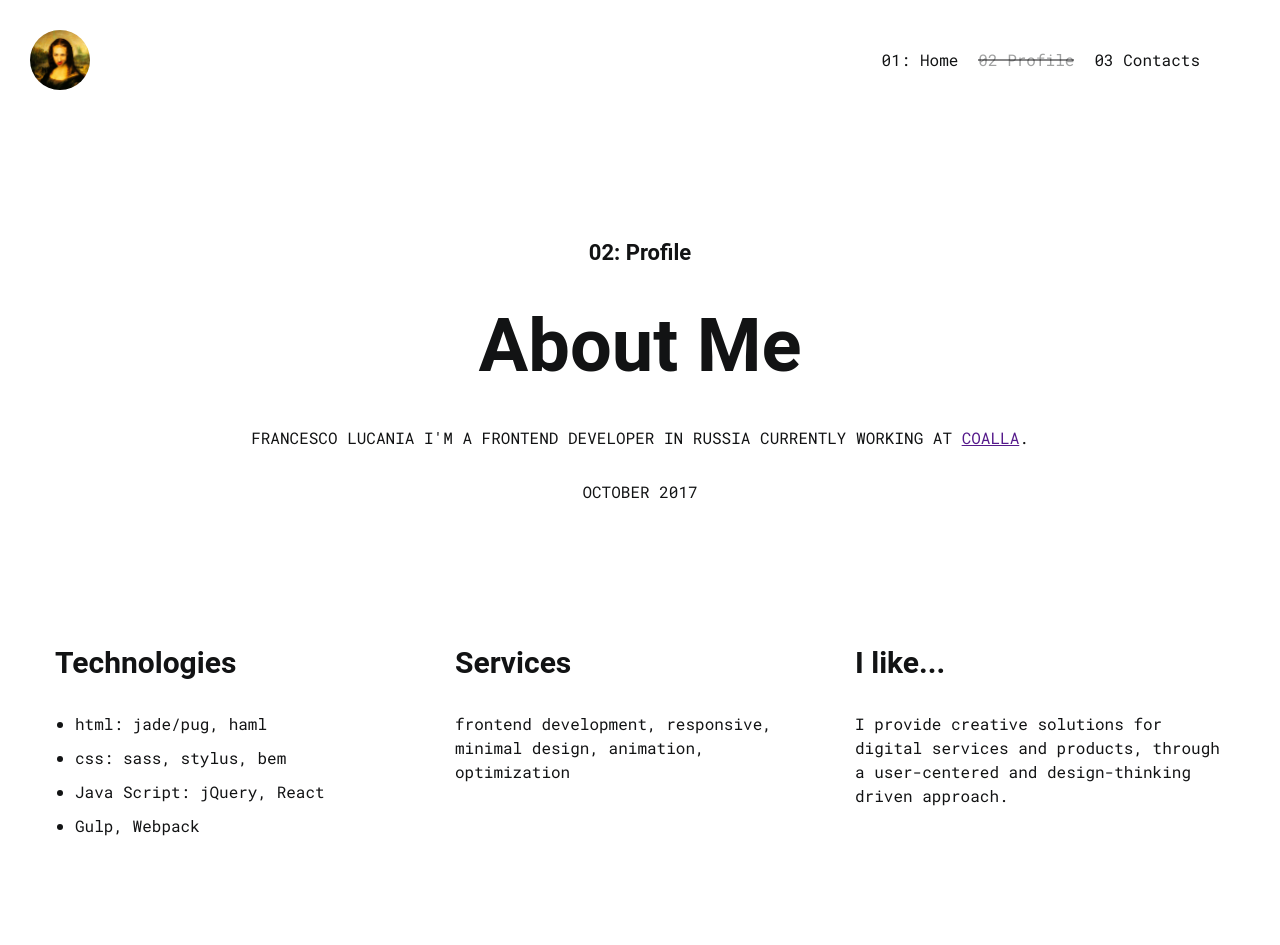
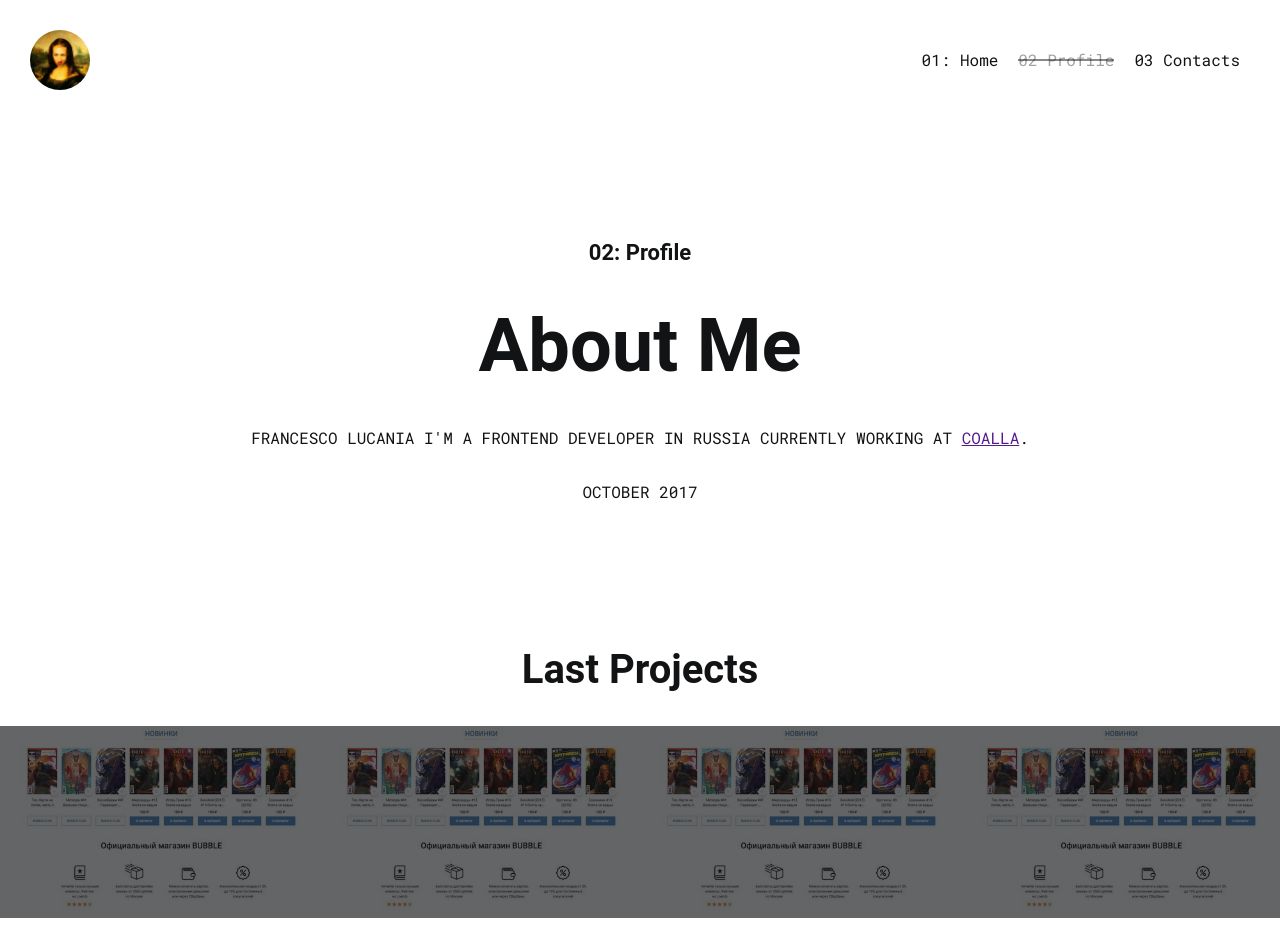
Before and after one commit to francescoLucania/fl-create, a React (Create React App) app: page /#/profile in a window 1280 px wide. Shown: the top 945 px of the page. Built offline with nearby package versions, Linux system fonts and the light colour scheme.

Commit message:
profile add slider + content + contacts page

```diff
--- a/package.json
+++ b/package.json
@@ -13,6 +13,8 @@
     "react-router": "^4.2.0",
     "react-router-dom": "^4.2.2",
     "react-scripts": "1.1.1",
+    "react-slick": "^0.22.3",
+    "slick-carousel": "^1.8.1",
     "styled-components": "^3.1.6"
   },
   "scripts": {
--- a/public/index.html
+++ b/public/index.html
@@ -20,7 +20,7 @@
       work correctly both with client-side routing and a non-root public URL.
       Learn how to configure a non-root public URL by running `npm run build`.
     -->
-    <title>React App</title>
+    <title>francesco lucania</title>
   </head>
   <body>
     <noscript>
--- a/src/StyleConfig.js
+++ b/src/StyleConfig.js
@@ -2,12 +2,27 @@ import styled, {css, ThemeProvider} from 'styled-components';
 import { rgba, size } from 'polished';
 
 // VARIABLE
+
+export const mqBreakpoints = [
+  {
+    breakpointsXS: 320,
+    breakpointsXM: 480,
+    breakpointsMD: 768,
+    breakpointsLG: 1000,
+    breakpointsXL: 1400
+
+  }
+];
+
 export const baseTheme = {
 
     // Responsive
-    breakpointsXS: '320',
-    breakpointsMD: '768',
-    breakpointsLG: '1000',
+    breakpointsXS: mqBreakpoints[0].breakpointsXS,
+    breakpointsXM: mqBreakpoints[0].breakpointsXM,
+    breakpointsMD: mqBreakpoints[0].breakpointsMD,
+    breakpointsLG: mqBreakpoints[0].breakpointsLG,
+    breakpointsXL: mqBreakpoints[0].breakpointsXL,
+
 
     // Container
     containerWidthXS: '100%',
@@ -46,8 +61,11 @@ export const baseTheme = {
 
 export const sizesMQ = {
     xs: baseTheme.breakpointsXS,
+    xm: baseTheme.breakpointsXM,
     md: baseTheme.breakpointsMD,
-    lg: baseTheme.breakpointsLG
+    lg: baseTheme.breakpointsLG,
+    xl: baseTheme.breakpointsXL
+
 };
 
 // Iterate through the sizes and create a media template
@@ -101,6 +119,11 @@ export const Container = styled.div`
     padding-left: ${props => props.theme.indentsLG};
     padding-right: ${props => props.theme.indentsLG};
     `}
+`;
+
+export const ParagraphTextSmall = styled.p`
+    font-size: 1.3rem;
+    line-height: 1.8;
 `;
 
 
@@ -172,8 +195,13 @@ export const Titleh4 = styled.h4`
 export const SectionTitle = styled.h2`
     font-family: ${props => props.theme.headingFontFamily};
     font-weight: ${props => props.theme.headingFontWeight};
-    font-size: 4rem;
-    line-height: 5.2rem;
+    font-size: 3.6rem;
+    line-height: 4.2rem;
+
+    ${media.md`
+      font-size: 4rem;
+      line-height: 5.2rem;
+    `}
 `;
 
 
--- a/src/components/Header/Header.js
+++ b/src/components/Header/Header.js
@@ -81,9 +81,9 @@ const HeaderBody = styled.header`
         width: 100%;
         height: auto;
         border: 0;
-        border-top-width: 8rem;
+        border-top-width: 7rem;
         border-style: solid;
-        border-color: rgba(${props => props.theme.colorBrand}, .5);
+        border-color: #fff;
         background: #fff;
         transition: all .6s;
 
@@ -170,61 +170,6 @@ const HeaderBody = styled.header`
         }
       }
     }
-
-    .site-navigate {
-
-      > ul {
-        display: flex;
-        padding-right: 4rem;
-
-        @include mq(xs) {
-          display: none;
-        }
-
-        > li {
-          padding: .3rem 1rem;
-
-          > a {
-            @include font(1.4rem,1.4rem);
-            position: relative;
-            display: block;
-            color: ${props => props.theme.colorBase};
-            white-space: nowrap;
-            text-decoration: none;
-
-            &:hover {
-              &::after {
-                width: 100%;
-              }
-            }
-
-            &::after {
-              position: absolute;
-              display: block;
-              top: 50%;
-              left: 0;
-              transform: translateY(-50%);
-              width: 0;
-              height: .3rem;
-              background: ${props => props.theme.colorBrand};
-              transition: all ${props => props.theme.transitionDurationBase};
-              content: '';
-            }
-          }
-
-          > a.is-current {
-            pointer-events: none;
-            color: ${props => props.theme.colorLightest};
-
-            &::after {
-              width: 100%;
-              height: .1rem;
-              background: ${props => props.theme.colorBase};
-            }
-          }
-        }
-      }
-    }
 `;
 
 const HeaderGrid = styled.div`
@@ -276,7 +221,6 @@ const HeaderNavigateBox = styled.div`
 
       > ul {
         display: flex;
-        padding-right: 4rem;
 
         > li {
           padding: .3rem 1rem;
--- a/src/components/Main/Main.js
+++ b/src/components/Main/Main.js
@@ -4,6 +4,8 @@ import Home from '../../pages/Home/Home';
 import Demo from '../../pages/Demo/Demo';
 import BlogPage from '../../pages/BlogPage/BlogPage';
 import Profile from '../../pages/Profile/Profile';
+import Contacts from '../../pages/Contacts/Contacts';
+
 
 // import About from '../../pages/About/About';
 // import Contacts from '../../pages/Contacts/Contacts';
@@ -77,6 +79,7 @@ class Main extends Component {
                     <Route exact path="/home" component={Home}/>
                     <Route path="/home/:id" component={BlogPage} />
                     <Route path="/profile" component={Profile} />
+                    <Route path="/Contacts" component={Contacts} />
                     <Route path="/demo" component={Demo} />
                     <Redirect from="/" exact to="/home" />
                 </Switch>
--- /dev/null
+++ b/src/components/ProjectsSlider/ProjectsSlider.js
@@ -0,0 +1,136 @@
+import React, {Component} from "react";
+import Slider from "react-slick";
+import "../../../node_modules/slick-carousel/slick/slick.css";
+import "../../../node_modules/slick-carousel/slick/slick-theme.css";
+
+// styles
+import styled, {css, ThemeProvider} from 'styled-components';
+import {rgba, size, ellipsis} from 'polished';
+import {mqBreakpoints, media, ParagraphTextSmall} from'../../StyleConfig';
+
+// files
+import projectImage1 from '../../assets/bubble.jpg';
+
+const ItemProject = styled.div`
+  position: relative;
+  color: #fff;
+
+  &:hover {
+    &::before {
+      opacity: .85;
+    }
+
+    > article {
+      opacity: 1;
+    }
+  }
+
+  > img {
+    vertical-align: top;
+  }
+
+  &::before,
+  > article {
+    position: absolute;
+    top: 0;
+    left: 0;
+    right: 0;
+    bottom: 0;
+    transition: ${props => props.theme.transitionDurationBase};
+  }
+
+  &::before {
+    z-index: 2;
+    background: ${props => props.theme.colorBase};
+    opacity: .85;
+    content: "";
+
+    ${media.lg`
+      padding: ${props => props.theme.indentsLG};
+      opacity: .65;
+    `}
+  }
+
+  > article {
+    z-index: 2;
+    display: flex;
+    flex-direction: column;
+    padding: ${props => props.theme.indentsXS};
+    color: #fff;
+
+    ${media.md`
+      padding: ${props => props.theme.indentsMD};
+    `}
+
+    ${media.lg`
+      padding: ${props => props.theme.indentsLG};
+      opacity: 0;
+    `}
+
+
+      > h4 {
+        font-family: ${props => props.theme.headingFontFamily};
+        font-weight: ${props => props.theme.headingFontWeight};
+        font-size: 1.8rem;
+        line-height: 2.4;
+      }
+
+      > a {
+        display: block;
+        margin-top: auto;
+        text-decoration: none;
+        color: ${props => props.theme.colorSound};
+      }
+  }
+`;
+
+class ProjectsSlider extends React.Component {
+  render() {
+    var settings = {
+      dots: false,
+      infinite: true,
+      speed: 700,
+      slidesToShow: 4,
+      slidesToScroll: 1,
+      arrows: false,
+      autoplay: true,
+      autoplaySpeed: 3000,
+      responsive: [
+  {
+    breakpoint: mqBreakpoints[0].breakpointsLG,
+    settings: {
+      slidesToShow: 3
+    }
+  },
+  {
+    breakpoint: mqBreakpoints[0].breakpointsMD,
+    settings: {
+      slidesToShow: 2
+    }
+  },
+  {
+    breakpoint: mqBreakpoints[0].breakpointsXM,
+    settings: {
+      slidesToShow: 1
+    }
+  }
+]
+    };
+    return (
+      <Slider {...settings}>
+        {this.props.items.map((item, index) =>
+          <ItemProject key={index}>
+            <img src={projectImage1} alt=""/>
+            <article>
+              <h4>{item.title}</h4>
+              <ParagraphTextSmall>{item.description}</ParagraphTextSmall>
+              <a href={item.url} target="_blank">read more</a>
+            </article>
+          </ItemProject>
+        )}
+      </Slider>
+    );
+  }
+}
+
+export default ProjectsSlider;
--- a/src/pages/BlogPage/BlogPage.js
+++ b/src/pages/BlogPage/BlogPage.js
@@ -98,6 +98,7 @@ const ArticleDate = styled.div`
   }
 
   componentDidMount () {
+    window.scrollTo(0, 0);
     this.setState({
       postLoad: true
     });
--- /dev/null
+++ b/src/pages/Contacts/Contacts.js
@@ -0,0 +1,39 @@
+import React, {Component} from 'react';
+import PagePromo from '../../components/PagePromo/PagePromo';
+
+// styles
+import {Container, SectionBox, PromoTitleH1, PromoTitleH2, TitleH2} from'../../StyleConfig';
+
+class Contacts extends Component {
+  constructor(props) {
+    super(props);
+    this.state = {
+      posts: []
+    };
+  }
+
+  componentDidMount () {
+    window.scrollTo(0, 0);
+  }
+
+  render() {
+    return (
+      <div>
+        <SectionBox>
+          <Container>
+          <PagePromo>
+            <header>
+              <PromoTitleH1>03: Contacts</PromoTitleH1>
+              <PromoTitleH2>Contact Me</PromoTitleH2>
+            </header>
+            <p>Email is the best way, to get in touch please use the form or email us at</p>
+            <p><a href='mailto:francescolucaniacom@gmail.com'>francescolucaniacom@gmail.com</a></p>
+          </PagePromo>
+          </Container>
+        </SectionBox>
+      </div>
+    )
+  }
+}
+
+export default Contacts;
--- a/src/pages/Home/Home.js
+++ b/src/pages/Home/Home.js
@@ -4,6 +4,7 @@ import {NavLink, Link} from 'react-router-dom';
 
 import BlogPage from '../../pages/BlogPage/BlogPage';
 import Loader from '../../components/Loader/Loader';
+
 
 // styles
 import styled, {css, ThemeProvider} from 'styled-components';
@@ -90,14 +91,13 @@ class Home extends Component {
   }
 
   componentDidMount () {
-
+    window.scrollTo(0, 0);
   }
 
   render() {
     return (
       <SectionBox>
         <Container>
-
           <Loader className={this.state.postsLoad ? 'is-hidden' : ''}><span>{loaderContent}</span></Loader>
           <HomeBlog id="list">
             {
@@ -119,8 +119,6 @@ class Home extends Component {
             }
 
           </HomeBlog>
-
-
         </Container>
       </SectionBox>
     )
--- a/src/pages/Profile/Profile.js
+++ b/src/pages/Profile/Profile.js
@@ -1,13 +1,61 @@
 import React, {Component} from 'react';
-import BLOG_API from '../../pages/Home/Home';
-import Loader from '../../components/Loader/Loader';
 import PagePromo from '../../components/PagePromo/PagePromo';
+import ProjectsSlider from '../../components/ProjectsSlider/ProjectsSlider';
 
 // styles
 import styled, {css, ThemeProvider} from 'styled-components';
 import {Container, SectionBox, Wysiwyg, media, ButtonLinkMod, PromoTitleH1, PromoTitleH2, TitleH2, SectionTitle, Titleh4, ListBox} from'../../StyleConfig';
 
-const ProfileContacts = styled.div`
+// files
+import projectImage1 from '../../assets/bubble.jpg';
+
+export const projectsContent = [
+
+  {
+    imageUrl: {projectImage1},
+    title: 'Bubble',
+    description: 'front-end for website of comic book publishing',
+    url: 'https://bubble.ru'
+  },
+
+  {
+    imageUrl: {projectImage1},
+    title: 'AST Company',
+    description: 'front-end for website of AST Company!',
+    url: 'http://ast-inter.ru/'
+  },
+
+
+  {
+    imageUrl: {projectImage1},
+    title: 'go-brother',
+    description: 'front-end for promo application',
+    url: 'http://go-brother.ru/color_for_business/'
+  },
+
+
+  {
+    imageUrl: {projectImage1},
+    title: 'FoamLine',
+    description: 'front-end for website of biggest russian manufacturer of flexible foam',
+    url: 'https://foamline.com'
+  },
+  {
+    imageUrl: {projectImage1},
+    title: 'smolinvest.com',
+    description: 'front-end for website investment portal of smolensk region',
+    url: 'https://smolinvest.com'
+  },
+  {
+    imageUrl: {projectImage1},
+    title: 'etoro',
+    description: 'landing page from etoro',
+    url: 'http://u-wdfl.ru/etoro/'
+  }
+]
+
+
+const ProfileInformationBlock = styled.div`
   text-align: center;
 
   > h2 {
@@ -21,33 +69,35 @@ const ProfileContacts = styled.div`
 
 const ProfileGrid = styled.div`
 
-  ${media.lg`
+  ${media.xl`
       margin-left: -10rem;
       margin-right: -10rem;
   `}
 
 
   > ul {
-    ${media.md`
-      display: flex;
-      align-items: stretch;
-      margin-left: -${props => props.theme.indentsMD};
-      margin-right: -${props => props.theme.indentsMD};
-    `}
 
     ${media.lg`
+        display: flex;
         margin-left: -${props => props.theme.indentsLG};
         margin-right: -${props => props.theme.indentsLG};
     `}
 
     > li {
+
+      &:not(:last-child) {
+        margin-bottom: calc(${props => props.theme.indentsXS} * 2);
+      }
+
       ${media.md`
-          padding-left: calc(${props => props.theme.indentsMD} / 2);
-          padding-right: calc(${props => props.theme.indentsMD} / 2);
-          width: 33.33333%;
+        &:not(:last-child) {
+          margin-bottom: calc(${props => props.theme.indentsMD} * 2);
+        }
       `}
 
       ${media.lg`
+          margin-bottom: 0;
+          width: 33.33333%;
           padding-left: calc(${props => props.theme.indentsLG} / 2);
           padding-right: calc(${props => props.theme.indentsLG} / 2);
       `}
@@ -65,17 +115,19 @@ const ProfileGrid = styled.div`
       }
     }
   }
-
-
 `;
 
 class Profile extends Component {
   constructor(props) {
     super(props);
     this.state = {
-    posts: []
-  };
-}
+      posts: []
+    };
+  }
+
+  componentDidMount () {
+    window.scrollTo(0, 0);
+  }
 
   render() {
     return (
@@ -92,7 +144,12 @@ class Profile extends Component {
             </PagePromo>
           </Container>
         </SectionBox>
-
+        <SectionBox>
+          <ProfileInformationBlock>
+            <SectionTitle>Last Projects</SectionTitle>
+            <ProjectsSlider items={projectsContent}/>
+          </ProfileInformationBlock>
+        </SectionBox>
         <SectionBox>
           <Container>
           <ProfileGrid>
@@ -104,7 +161,7 @@ class Profile extends Component {
                   <ul>
                     <li>html: jade/pug, haml</li>
                     <li>css: sass, stylus, bem</li>
-                    <li>Java Script: jQuery, React</li>
+                    <li>JavaScript: jQuery, React</li>
                     <li>Gulp, Webpack</li>
                   </ul>
                 </ListBox>
@@ -125,10 +182,10 @@ class Profile extends Component {
         </SectionBox>
         <SectionBox>
         <Container>
-          <ProfileContacts>
+          <ProfileInformationBlock>
             <SectionTitle>Make contact with us</SectionTitle>
             <p>Email is the best way, to get in touch please use the form or email us at <a href='mailto:francescolucaniacom@gmail.com'>francescolucaniacom@gmail.com</a></p>
-          </ProfileContacts>
+          </ProfileInformationBlock>
         </Container>
         </SectionBox>
       </div>
```
Also changed, not shown: src/assets/bubble.jpg (added), 1 other file (tests, documents, lock files or other folders). Lines whose indentation alone changed are shown as unchanged.
